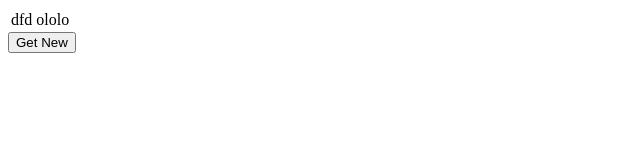
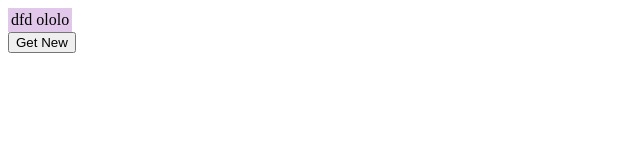
Before and after one commit to leichenko/gitHubPage, a plain HTML site: page index.html in a window 1280 px wide. Shown: the whole page, without its empty margins (0-640 px from the left). Drawn offline with Linux system fonts and the light colour scheme.

Commit message:
Update index.html

```diff
--- a/index.html
+++ b/index.html
@@ -17,7 +17,7 @@
 </head>
 
 <body>
-    <table id="insert">
+    <table id="insert" bgcolor="#e1c7ea">
         <tr>
             <td>dfd ololo</td>
         </tr>
```
